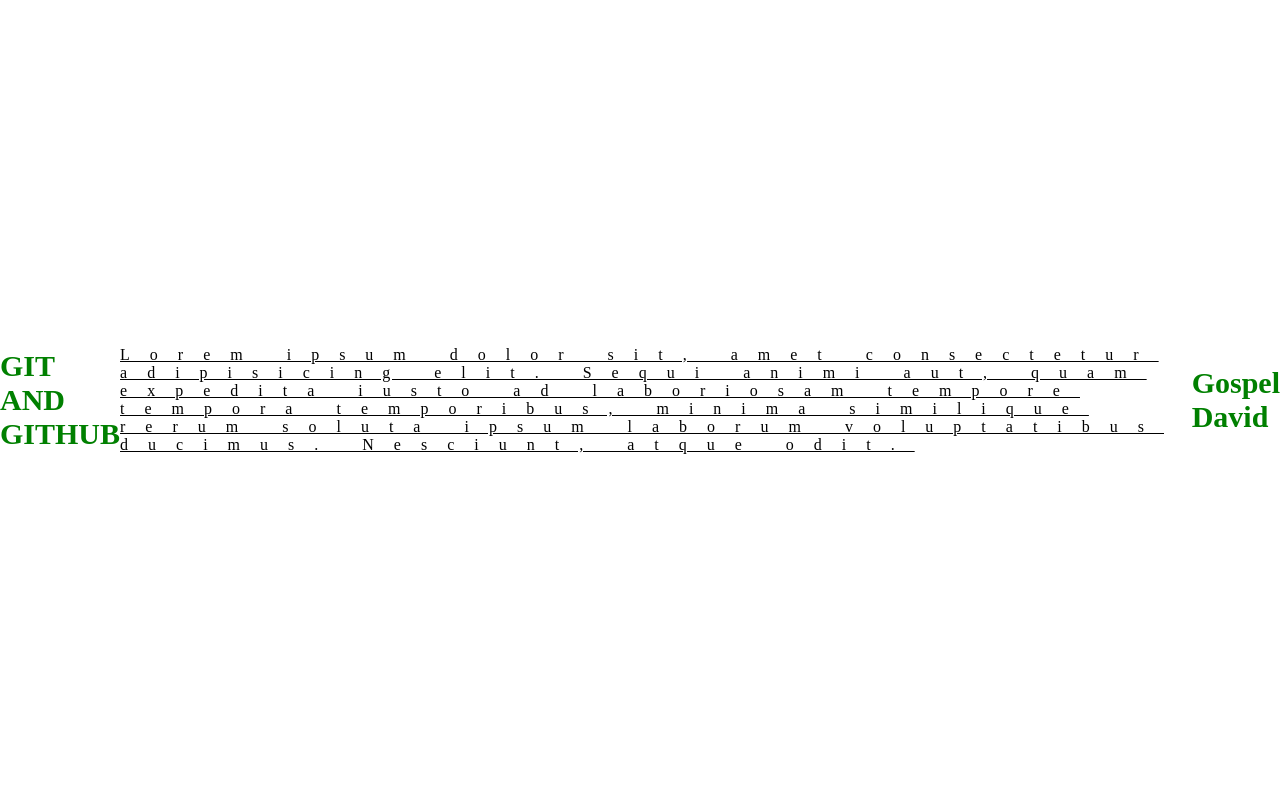
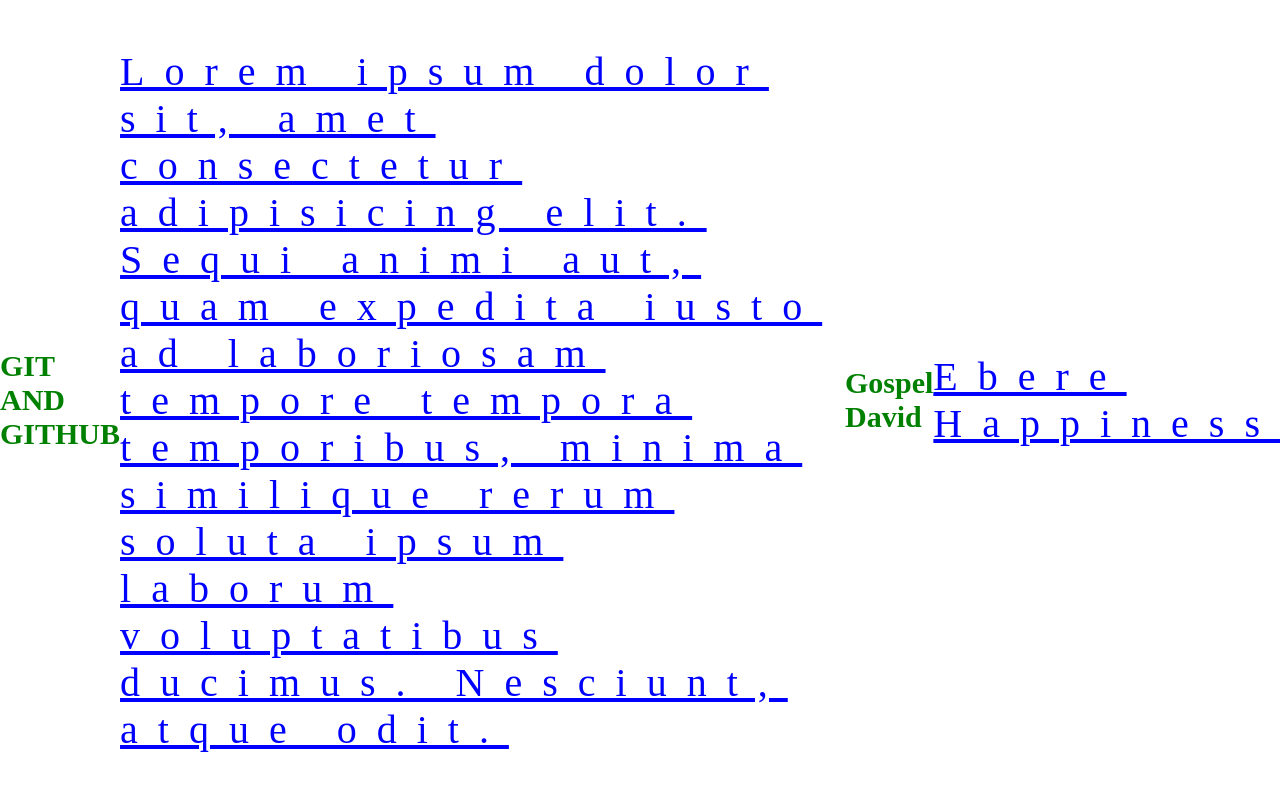
Before and after one commit to Eberehappi2023/GITHUB-Workflow, a plain HTML site: page index.html in a window 1280 px wide. Drawn offline with Linux system fonts and the light colour scheme.

Commit message:
added a new paragraph

```diff
--- a/index.html
+++ b/index.html
@@ -16,6 +16,7 @@
         Nesciunt, atque odit.
       </p>
       <h1>Gospel David</h1>
+      <p>Ebere Happiness</p>
     </main>
   </body>
 </html>
--- a/style.css
+++ b/style.css
@@ -21,3 +21,10 @@
   align-items: center;
   justify-content: center;
 }
+p {
+  font-size: 40px;
+  color: blue;
+  display: flex;
+  align-items: center;
+  justify-content: space-between;
+}
```
